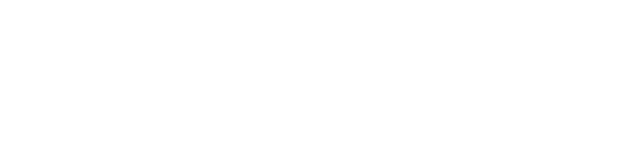
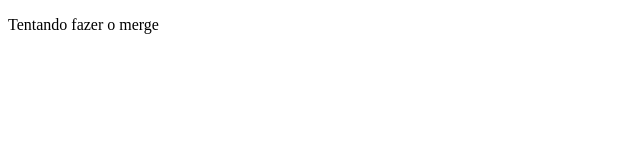
Before and after one commit to JeanCigerza2002/BootcampGit-GitHub, a plain HTML site: page index.html in a window 1280 px wide. Shown: the whole page, without its empty margins (0-640 px from the left). Drawn offline with Linux system fonts and the light colour scheme.

Commit message:
Foco e marcha

```diff
--- a/index.html
+++ b/index.html
@@ -6,6 +6,6 @@
     <title>Document</title>
 </head>
 <body>
-
+    <p>Tentando fazer o merge</p>
 </body>
 </html>
```
